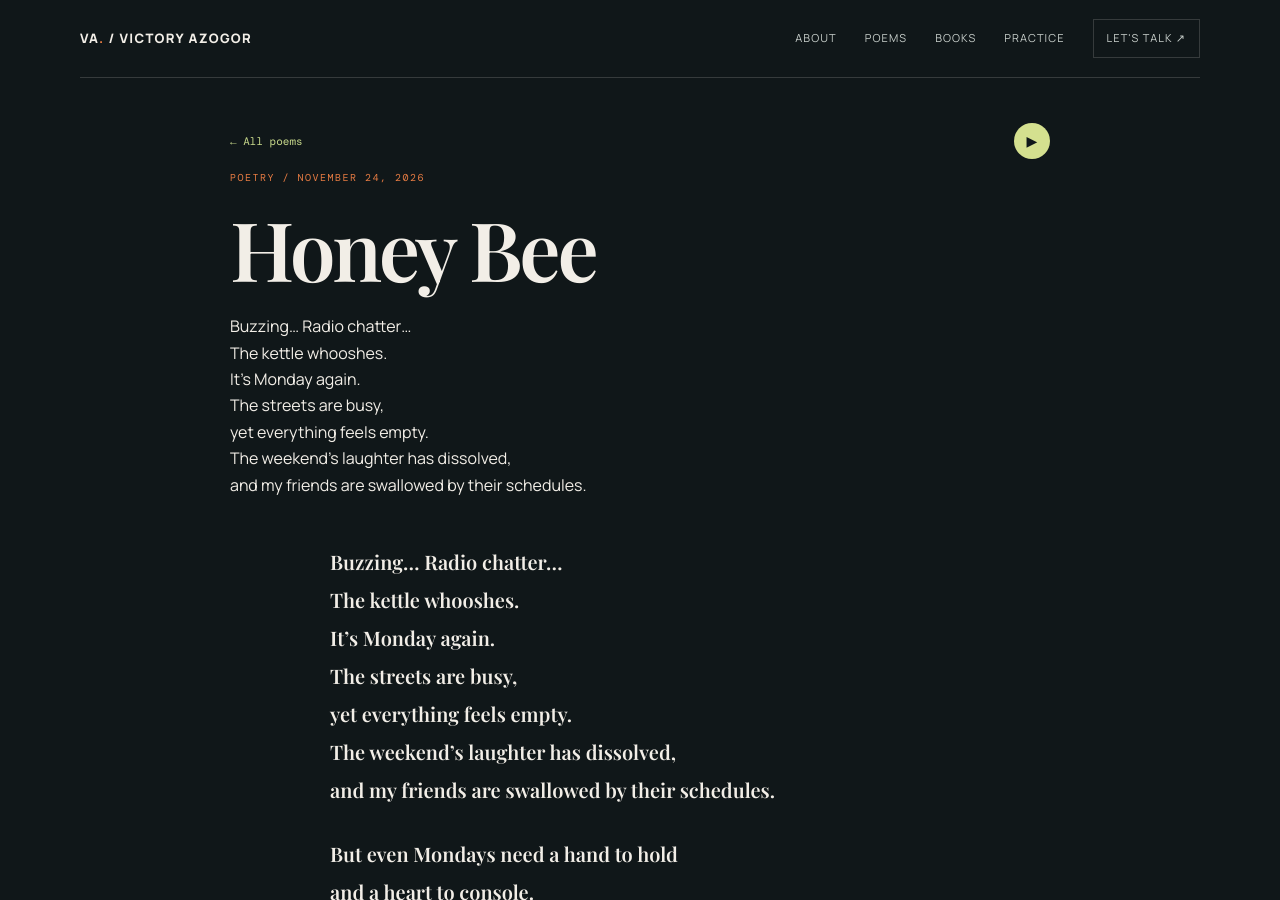
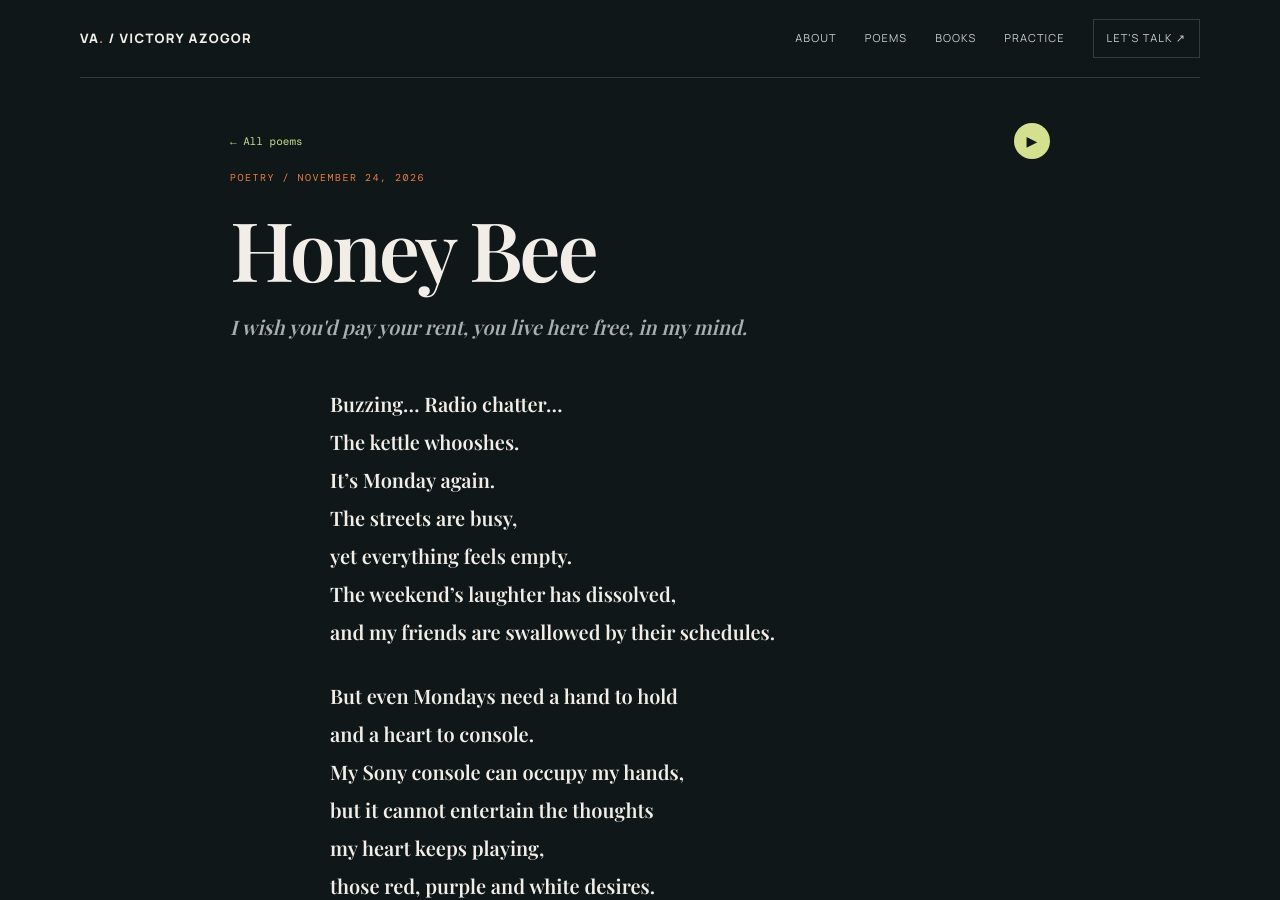
Before and after one commit to victoryazogor/victoryazogor.github.io, a Jekyll site: the page built from _poems/honey-bee.md, in a window 1280 px wide and 900 px high. Built offline with Jekyll 4.4.1, drawn with Linux system fonts in a browser that asks for light colours; some web fonts are replaced.

Commit message:
Update honey-bee.md

```diff
--- a/_poems/honey-bee.md
+++ b/_poems/honey-bee.md
@@ -1,9 +1,11 @@
 ---
+layout: poem
 title: "Honey Bee"
 date: 2026-11-24
+category: Poetry
 soundtrack: ps1.mp3
+excerpt: "I wish you'd pay your rent, you live here free, in my mind."
 ---
-
 Buzzing... Radio chatter...\
 The kettle whooshes.\
 It's Monday again.\
```
